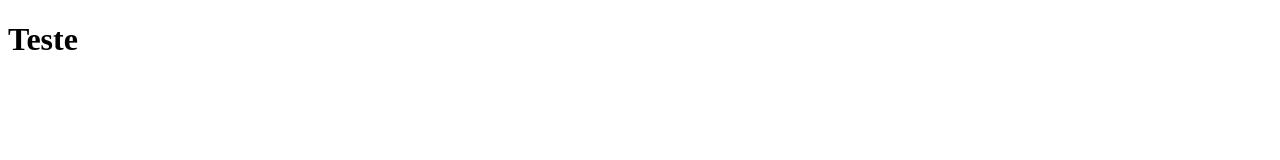
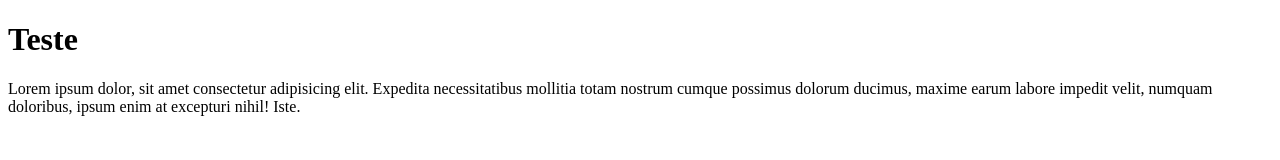
Before and after one commit to tarcizojr/Curso-de-Aperfeicoamento--HTML--CSS-e-JS, a plain HTML site: page aula 3 html/teste.html in a window 1280 px wide. Drawn offline with Linux system fonts and the light colour scheme.

Commit message:
segundo commit

```diff
--- a/aula 3 html/teste.html
+++ b/aula 3 html/teste.html
@@ -8,5 +8,6 @@
 </head>
 <body>
     <h1>Teste</h1>
+    <p>Lorem ipsum dolor, sit amet consectetur adipisicing elit. Expedita necessitatibus mollitia totam nostrum cumque possimus dolorum ducimus, maxime earum labore impedit velit, numquam doloribus, ipsum enim at excepturi nihil! Iste.</p>
 </body>
 </html>
```
